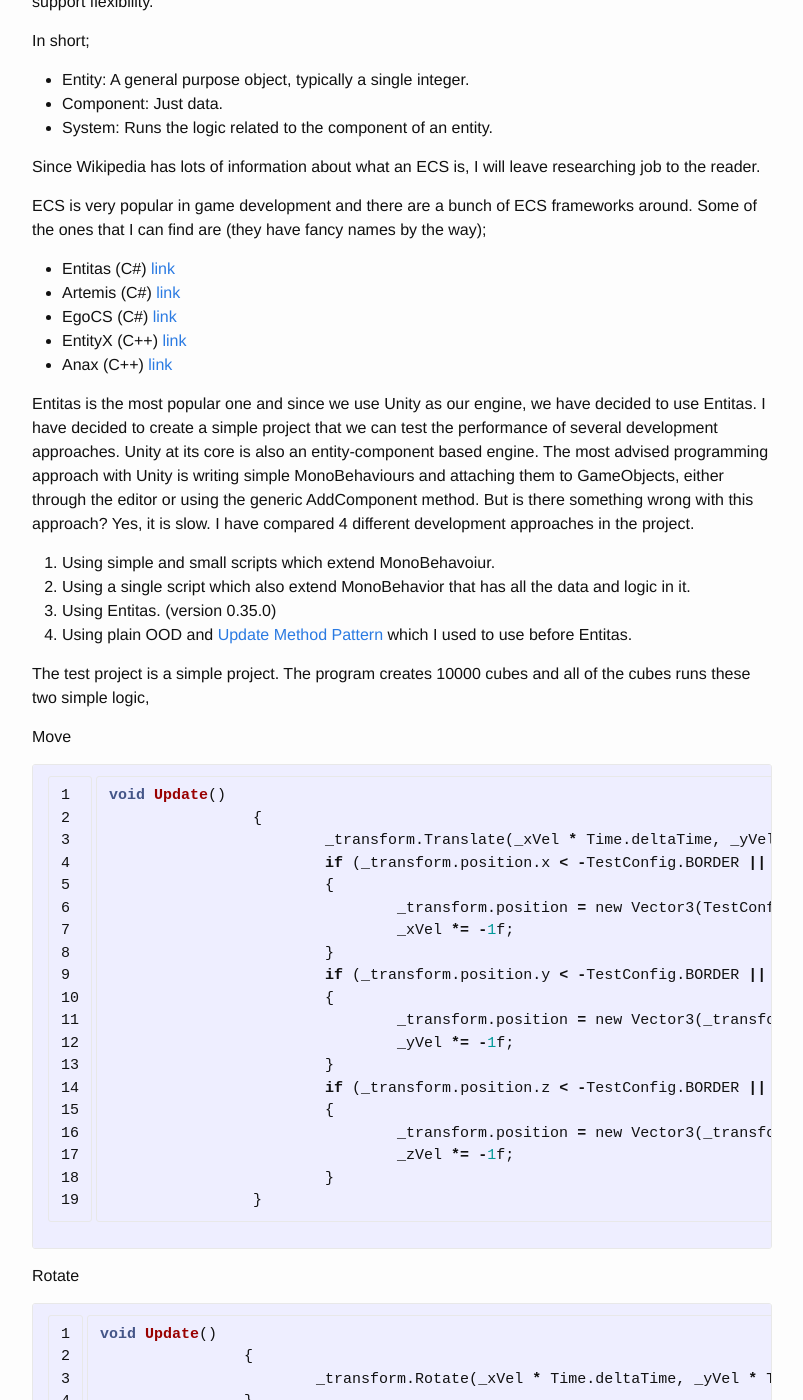
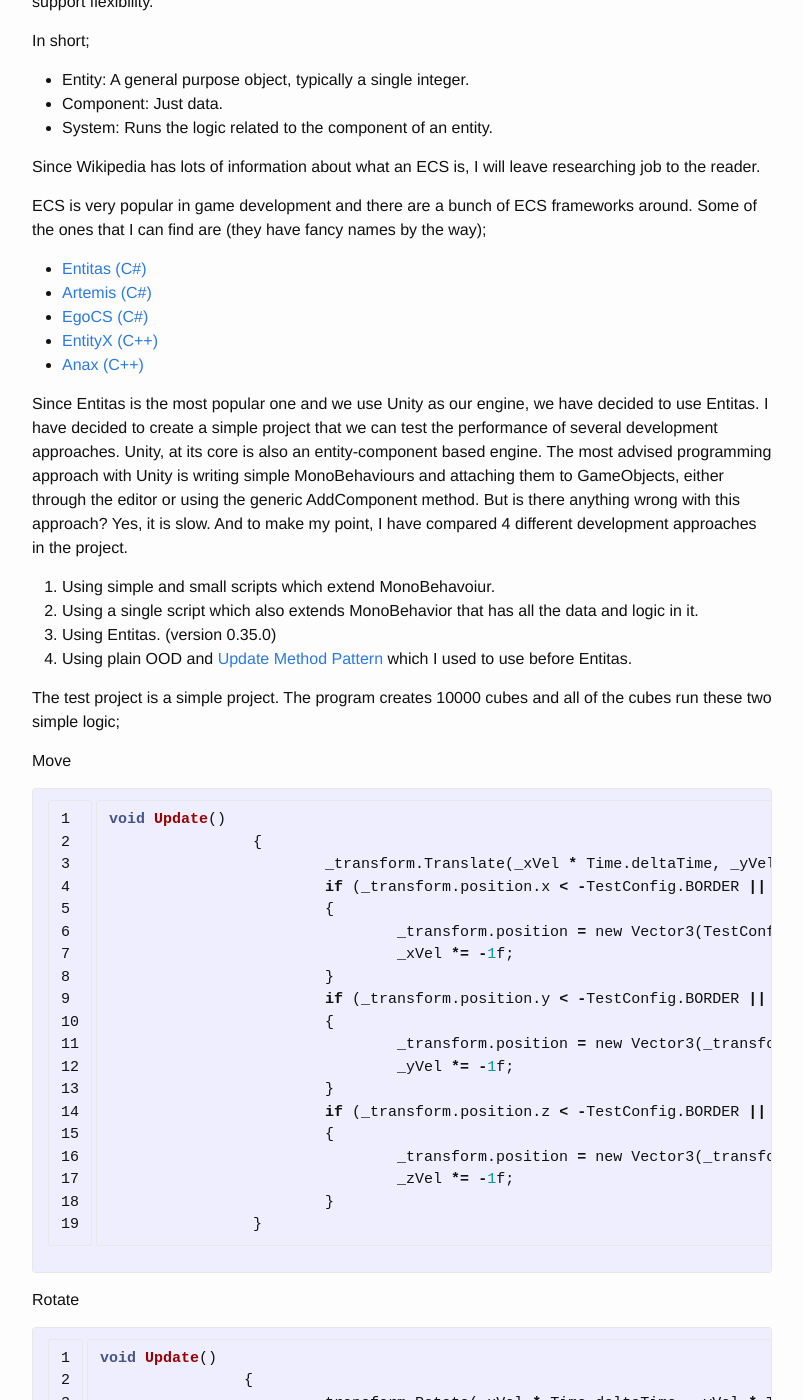
Before and after one commit to zehreken/zehreken.github.io, a Jekyll site: the page built from _posts/2016-09-25-update-date.markdown, in a window 1280 px wide and 1400 px high, scrolled down 387 px. Shown: the whole window, without its empty margins (238-1041 px from the left). Built offline with Jekyll 4.4.1, drawn with Linux system fonts in a browser that asks for light colours; some of the changed text lies outside the part shown.

Commit message:
Update 2016-09-25-update-date.markdown

```diff
--- a/_posts/2016-09-25-update-date.markdown
+++ b/_posts/2016-09-25-update-date.markdown
@@ -18,23 +18,21 @@
 ECS is very popular in game development and there are a bunch of ECS frameworks around.
 Some of the ones that I can find are (they have fancy names by the way);
 
-* Entitas (C#) [link](https://github.com/sschmid/Entitas-CSharp)
-* Artemis (C#) [link](https://github.com/thelinuxlich/artemis_CSharp)
-* EgoCS (C#) [link](https://github.com/andoowhy/EgoCS)
-* EntityX (C++) [link](https://github.com/alecthomas/entityx)
-* Anax (C++) [link](https://github.com/miguelmartin75/anax)
+* [Entitas (C#)](https://github.com/sschmid/Entitas-CSharp)
+* [Artemis (C#)](https://github.com/thelinuxlich/artemis_CSharp)
+* [EgoCS (C#)](https://github.com/andoowhy/EgoCS)
+* [EntityX (C++)](https://github.com/alecthomas/entityx)
+* [Anax (C++)](https://github.com/miguelmartin75/anax)
 
-Entitas is the most popular one and since we use Unity as our engine, we have decided to use Entitas. I have decided to create a simple project that we can test the performance of several development approaches.
-Unity at its core is also an entity-component based engine. The most advised programming approach with Unity is writing simple MonoBehaviours and attaching them to GameObjects, either through the editor or using the generic AddComponent method.
-But is there something wrong with this approach? Yes, it is slow.
-I have compared 4 different development approaches in the project.
+Since Entitas is the most popular one and we use Unity as our engine, we have decided to use Entitas. I have decided to create a simple project that we can test the performance of several development approaches.
+Unity, at its core is also an entity-component based engine. The most advised programming approach with Unity is writing simple MonoBehaviours and attaching them to GameObjects, either through the editor or using the generic AddComponent method. But is there anything wrong with this approach? Yes, it is slow. And to make my point, I have compared 4 different development approaches in the project.
 
 1. Using simple and small scripts which extend MonoBehavoiur.
-2. Using a single script which also extend MonoBehavior that has all the data and logic in it.
+2. Using a single script which also extends MonoBehavior that has all the data and logic in it.
 3. Using Entitas. (version 0.35.0)
 4. Using plain OOD and [Update Method Pattern](http://gameprogrammingpatterns.com/update-method.html) which I used to use before Entitas.
 
-The test project is a simple project. The program creates 10000 cubes and all of the cubes runs these two simple logic,
+The test project is a simple project. The program creates 10000 cubes and all of the cubes run these two simple logic;
 
 Move
 {% highlight c linenos %}
@@ -67,17 +65,22 @@
 		}
 {% endhighlight %}
 
-## Tell some about the initialization performance
-Multiple monos take a lot of time to initialize because MonoBehaviour is huge. Single MonoBehaviour is also takes time because it is still MonoBehaviour. Entitas is fast but not as fast as the Update Method Pattern because of the overhead of the systems. The fastest is Update Method Pattern.
-* Multiple monos init time ~171 ms.
-* Single mono init time ~105 ms.
-* Entitas init time ~38 ms.
-* Plain OOD and Update Method Pattern ~32 ms.
-## Tell some about the runtime performance
+The program also has a score system, hitpoint system and some intrinsic calculations to make it more game like.
+
+## Tell some about the initialization performance (remove this)
+##### Initialization Performance Comparison
+Multiple MonoBehaiours take a lot of time to initialize because MonoBehaviour is huge. Single MonoBehaviour also takes more time because it is still MonoBehaviour. Entitas is fast but not as fast as the Update Method Pattern, probably because of the overhead of the systems. The fastest is Update Method Pattern.
+* Multiple MonoBehaiours initialization time ~171 ms.
+* Single MonoBehaiour initialization time ~105 ms.
+* Entitas initialization time ~38 ms.
+* Plain OOD and Update Method Pattern initialization time ~32 ms.
+
+## Tell some about the runtime performance (remove this)
+##### Runtime Performance Comparison
 When it comes to runtime performance multiple MonoBehaviours and single MonoBehaviour is almost the same and worse than  the other two. Entitas is better but not as good as Update Method Pattern.
 
-* Multiple monos frame time ~14 ms / 71 frames per second
-* Single mono frame time ~14 ms / 71 frames per second
+* Multiple MonoBehaiours frame time ~14 ms / 71 frames per second
+* Single MonoBehaiour frame time ~14 ms / 71 frames per second
 * Entitas frame time ~12 ms / 83 frames per second
 * Plain OOD and Update Method Pattern frame time ~11 ms / 91 frames per seconds
 
```
